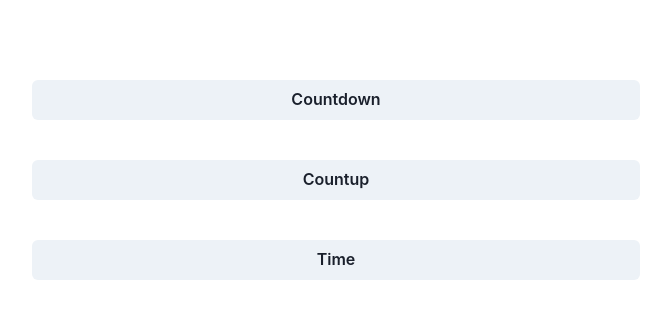
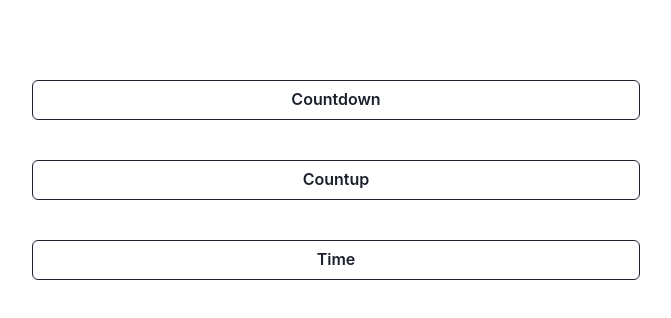
Before and after one commit to ltoppyl/timer-app, a React (Create React App) app: page / in a window 1280 px wide. Shown: the top 318 px of the page, without its empty margins (304-975 px from the left). Built offline with nearby package versions, Linux system fonts and the light colour scheme.

Commit message:
style: ボタンの UI の変更

```diff
--- a/src/pages/Home.tsx
+++ b/src/pages/Home.tsx
@@ -1,5 +1,5 @@
 import React from "react";
-import { Button, GridItem, Link, VStack } from "@chakra-ui/react";
+import { Button, GridItem, VStack } from "@chakra-ui/react";
 import { useNavigate } from "react-router-dom";
 
 const Home = () => {
@@ -11,7 +11,8 @@ const Home = () => {
         <GridItem w="100%" h="10" bg="white" />
         <Button
           w="100%"
-          colorScheme="gray"
+          colorScheme="black"
+          variant="outline"
           onClick={() => {
             navigate("/countdown");
           }}
@@ -20,7 +21,8 @@ const Home = () => {
         </Button>
         <Button
           w="100%"
-          colorScheme="gray"
+          colorScheme="black"
+          variant="outline"
           onClick={() => {
             navigate("/countup");
           }}
@@ -29,7 +31,8 @@ const Home = () => {
         </Button>
         <Button
           w="100%"
-          colorScheme="gray"
+          colorScheme="black"
+          variant="outline"
           onClick={() => {
             navigate("/test");
           }}
```
